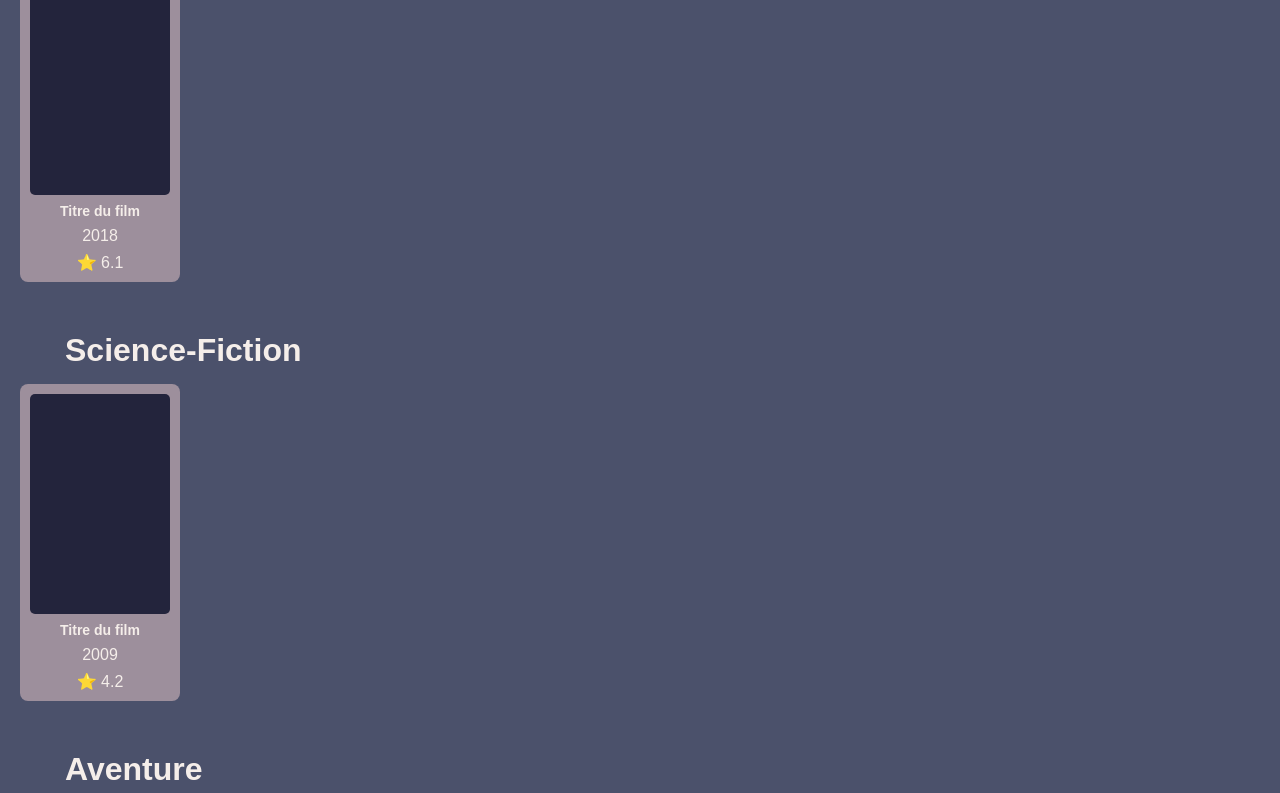
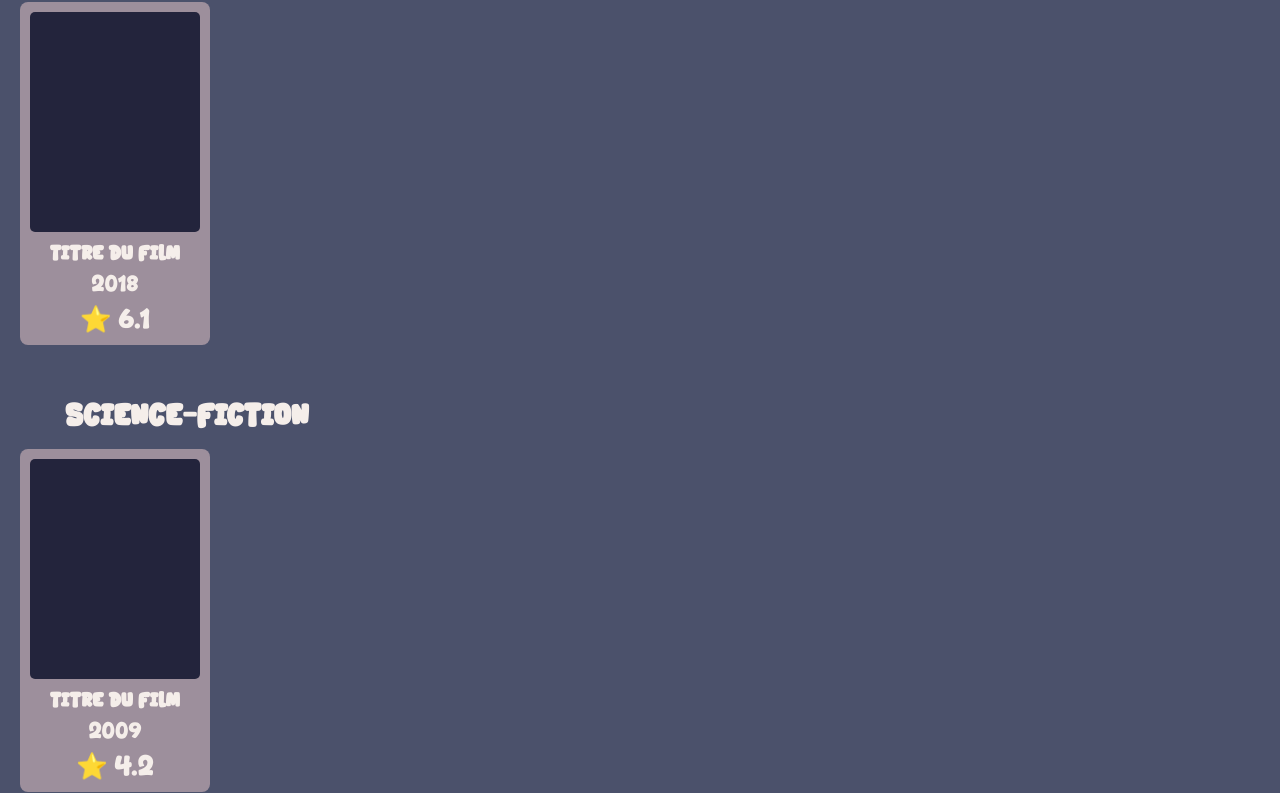
Before and after one commit to Nat-404ARX/Filmotheque, a plain HTML site: page index.html in a window 1280 px wide. Shown: the part 661-1454 px from the top of the page. Drawn offline with Linux system fonts and the light colour scheme; no server answers.

Commit message:
update style

```diff
--- a/script.js
+++ b/script.js
@@ -15,8 +15,6 @@
 if (isIndexPage) {
     const filtreValue = filter.value;
 };
-
-
 
 
 // Catalogue
@@ -142,7 +140,11 @@
             style="background-image:url('${IMG_BASE + movie.poster_path}')"></div>
         <div class="film-title">${movie.title}</div>
         <div class="film-annee">${movie.release_date?.slice(0, 4) || "?"}</div>
-        <div class="note">${movie.vote_average.toFixed(1)} ⭐</div>
+        <div class="note">${movie.vote_average.toFixed(1)}
+            <svg width="20" height="19" viewBox="0 0 20 19" fill="none" xmlns="http://www.w3.org/2000/svg">
+                <path d="M9.51056 0L11.7557 6.90983H19.0211L13.1433 11.1803L15.3884 18.0902L9.51056 13.8197L3.63271 18.0902L5.87785 11.1803L0 6.90983H7.26542L9.51056 0Z" fill="#4B516B"/>
+            </svg>
+        </div>
     `;
 
     card.addEventListener("click", () => {
@@ -187,7 +189,11 @@
     document.querySelector(".poster").style.backgroundImage =
         `url('${IMG_BASE + movie.poster_path}')`;
 
-    document.querySelector(".overview p").textContent = movie.overview;
+    if (movie.overview === "") {
+        document.querySelector(".overview p").textContent = "Pas de description pour ce film ¯\_(ツ)_/¯ ";
+    } else {
+        document.querySelector(".overview p").textContent = movie.overview;
+    }
 
     document.getElementById("movie-gender").innerHTML =
         `<span>Genre :</span> ${movie.genres.map((g) => g.name).join(", ")}`;
@@ -200,7 +206,10 @@
         `<span>Date de sortie :</span> ${formatDateFR(movie.release_date)}`;
 
     document.getElementById("note").innerHTML =
-        `<span>Note :</span> ${movie.vote_average.toFixed(1)} ⭐`;
+        `<span>Note :</span> ${movie.vote_average.toFixed(1)}
+            <svg width="20" height="19" viewBox="0 0 20 19" fill="none" xmlns="http://www.w3.org/2000/svg">
+                <path d="M9.51056 0L11.7557 6.90983H19.0211L13.1433 11.1803L15.3884 18.0902L9.51056 13.8197L3.63271 18.0902L5.87785 11.1803L0 6.90983H7.26542L9.51056 0Z" fill="#4B516B"/>
+            </svg>`;
 
     document.getElementById("vote").innerHTML =
         `<span>Votes :</span> ${movie.vote_count}`;
@@ -247,6 +256,11 @@
         case "ru":
             document.getElementById("langue").innerHTML =
                 `<span>Langue d'origine :</span> Russe`;
+                break;
+
+        case "zh":
+            document.getElementById("langue").innerHTML =
+                `<span>Langue d'origine :</span> Chinois`;
                 break;
 
         default:
--- a/style.css
+++ b/style.css
@@ -1,3 +1,28 @@
+@font-face {
+    font-family: "MelonPop";
+    src: url("./asset/Melon\ Pop.ttf") format("truetype");
+    font-weight: 500;
+}
+
+@font-face {
+    font-family: "SpicySale";
+    src: url("./asset/Spicy\ Sale.ttf") format("truetype");
+    font-weight: 500;
+}
+
+@font-face {
+    font-family: "MeatBall";
+    src: url("./asset/Super\ Meatball.ttf") format("truetype");
+    font-weight: 500;
+}
+
+@font-face {
+    font-family: "Vanilla";
+    src: url("./asset/Vanilla\ Caramel.otf") format("opentype");
+    font-weight: 500;
+}
+
+
 :root {
     --titre-color: #CCB1AB;
     --text-color: #F5EEEA;
@@ -5,6 +30,10 @@
     --bg: #4B516B;
     --bg-alt: #23243C;
     --element-bg: #9D8F9C;
+
+    --titre-font: "MeatBall", sans-serif;
+    --main-font: "Vanilla", sans-serif;
+    --date-font: "MelonPop", sans-serif;
 }
 
 
@@ -12,7 +41,8 @@
     box-sizing: border-box;
     margin: 0;
     padding: 0;
-    font-family: Arial, sans-serif;
+    font-family: var(--main-font), sans-serif;
+
 }
 
 body {
@@ -36,6 +66,7 @@
 header h1 {
     font-size: 38px;
     white-space: nowrap;
+    font-family: var(--titre-font);
 }
 
 .search-bar {
@@ -94,6 +125,7 @@
     font-size: 32px;
     font-weight: bold;
     margin-left: 45px;
+    font-family: var(--titre-font);
 }
 
 
@@ -115,7 +147,7 @@
 }
 
 .film-card {
-    min-width: 160px;
+    min-width: 190px;
     background-color: var(--element-bg);
     color: var(--text-color);
     border-radius: 8px;
@@ -143,13 +175,19 @@
 }
 
 .film-title {
-    font-size: 14px;
+    font-size: 1.3em;
     font-weight: bold;
+    font-family: var(--titre-font);
 }
 
 .film-info {
-    font-size: 12px;
+    font-size: 1.7em;
     opacity: 0.8;
+}
+
+.film-annee {
+    font-size: 1.3em;
+    font-family: var(--date-font);
 }
 
 
@@ -208,12 +246,18 @@
     z-index: 4;
 }
 
+.note {
+    font-size: 1.6em;
+    font-family: var(--date-font);
+}
+
 
 .movie-title {
     text-align: center;
     font-size: 32px;
     margin: 20px 0 40px 0;
     z-index: 5;
+    font-family: var(--titre-font);
 }
 
 
```
Also changed, not shown: asset/Melon Pop.ttf (added), asset/Spicy Sale.ttf (added), asset/Super Meatball.ttf (added), asset/Vanilla Caramel.otf (added).
